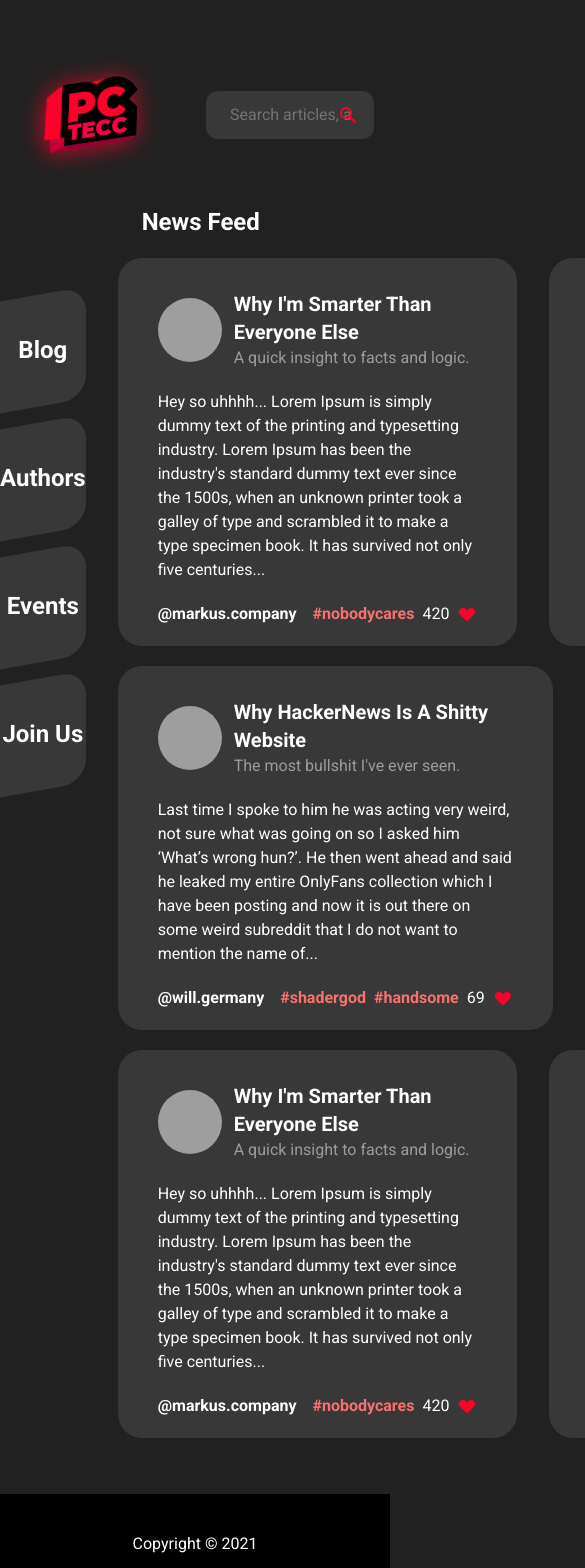
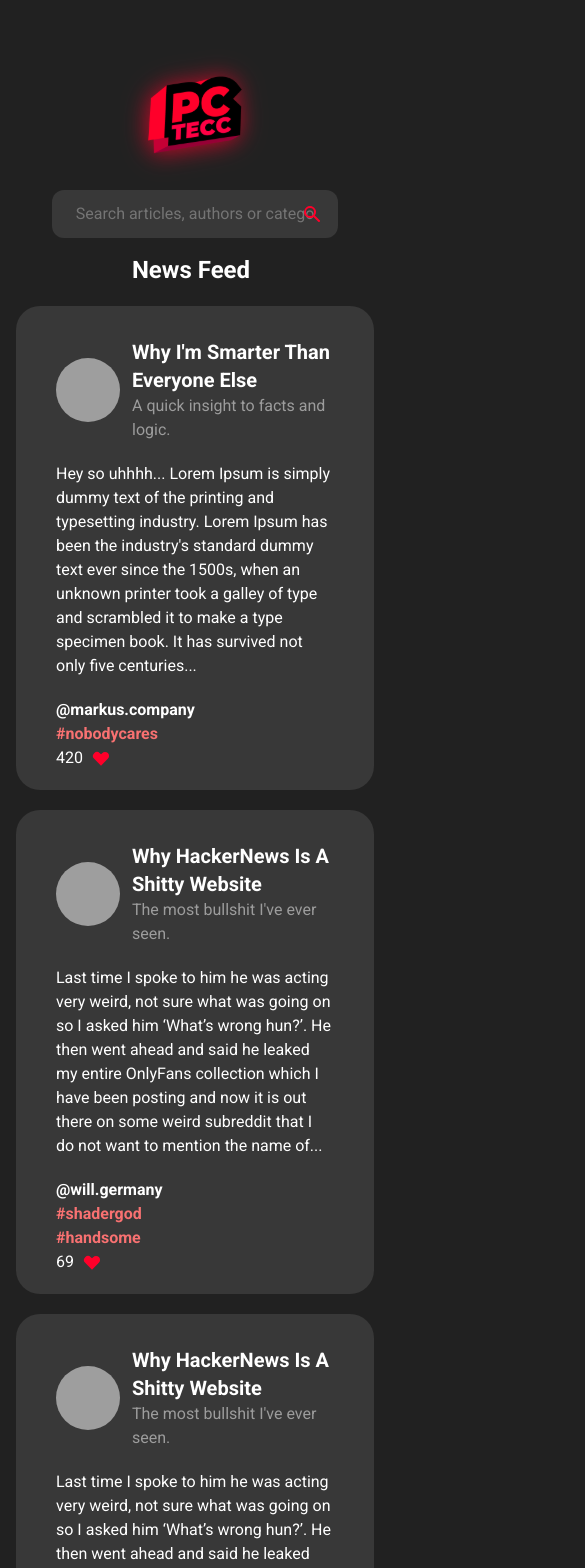
Before and after one commit to willywill/pc-tecc, a React (Create React App) app: page / in a window 390 px wide. Shown: the top 1568 px of the page, 585 px wide, since content can reach past the window. Built offline with nearby package versions, Linux system fonts and the light colour scheme; grey boxes are pictures that could not be loaded.

Commit message:
small screens

```diff
--- a/src/components/ArticlePreview.js
+++ b/src/components/ArticlePreview.js
@@ -3,7 +3,7 @@ import React from 'react';
 import Heart from './Heart';
 
 const ArticlePreview = ({ article }) => (
-  <div className="bg-white bg-opacity-10 rounded-3xl py-5 px-10 mt-5 mx-4">
+  <div className="bg-white w-full md:w-auto bg-opacity-10 rounded-3xl py-5 px-10 mt-5 mx-4">
     <div className="flex items-center mt-3">
       <img
         className="inline object-cover w-16 h-16 mr-3 rounded-full"
@@ -24,8 +24,8 @@ const ArticlePreview = ({ article }) => (
         {article.previewText}
       </p>
     </div>
-    <div className="flex justify-between mt-5">
-      <div className="flex">
+    <div className="flex flex-col md:flex-row md:flex-row justify-between mt-5">
+      <div className="flex flex-col">
         <p className="text-white font-bold mr-4">
           @
           {article.author.userName}
--- a/src/components/Footer.js
+++ b/src/components/Footer.js
@@ -1,7 +1,7 @@
 import React from 'react';
 
 const Footer = () => (
-  <div className="flex items-center justify-center bg-black mt-10" style={{ gridArea: 'footer', minHeight: '100px' }}>
+  <div className="flex footer-end self-end items-center justify-center bg-black mt-10" style={{ gridArea: 'footer', minHeight: '100px' }}>
     <p className="text-white text-center">
       Copyright
       {' '}
--- a/src/components/Header.js
+++ b/src/components/Header.js
@@ -2,9 +2,9 @@
 import React from 'react';
 
 const Header = () => (
-  <div className="flex items-center px-4" style={{ gridArea: 'header' }}>
-    <img className="mr-10" width="150" src="/logo.svg" alt="test" />
-    <div className=" bg-white bg-opacity-10 relative text-white px-3 rounded-xl" style={{ width: '80%' }}>
+  <div className="flex flex-col  md:flex-row items-center px-4" style={{ gridArea: 'header' }}>
+    <img className="md:mr-10" width="150" src="/logo.svg" alt="test" />
+    <div className="bg-white bg-opacity-10 relative text-white px-3  rounded-xl" style={{ width: '80%' }}>
       <input className="w-full outline-none bg-white bg-opacity-0 p-3 text-base placeholder-white placeholder-opacity-30 rounded-lg focus:shadow-outline" type="text" placeholder="Search articles, authors or categories" />
       <div className="absolute inset-y-0 right-0 flex items-center px-4 pointer-events-none">
         <svg xmlns="http://www.w3.org/2000/svg" className="h-5 w-5" viewBox="0 0 20 20" fill="#FF002A">
--- a/src/components/NewsFeed.js
+++ b/src/components/NewsFeed.js
@@ -44,18 +44,18 @@ const articles = [
 // Should the user click some link to drill down more into the blog area?
 // If so we probably need more content in general area of the site
 const NewsFeed = () => (
-  <section className="pr-20" style={{ gridArea: 'main' }}>
-    <h2 className="text-white text-left text-2xl font-bold px-10">
+  <section className="pr-8 md:pr-20" style={{ gridArea: 'main' }}>
+    <h2 className="text-white text-center md:text-left text-2xl font-bold px-10 pr-4 md:pr-0">
       News Feed
     </h2>
-    <div className="flex">
+    <div className="flex flex-col md:flex-row">
       <ArticlePreview article={articles[0]} />
       <ArticlePreview article={articles[1]} />
     </div>
-    <div className="flex">
+    <div className="flex flex-col md:flex-row">
       <ArticlePreview article={articles[1]} />
     </div>
-    <div className="flex">
+    <div className="flex flex-col md:flex-row">
       <ArticlePreview article={articles[0]} />
       <ArticlePreview article={articles[1]} />
     </div>
--- a/src/components/Sidebar.js
+++ b/src/components/Sidebar.js
@@ -10,7 +10,7 @@ const sidebarLinks = [
 
 // TODO: Make this a fixed sidebar on bigger displays
 const Sidebar = () => (
-  <div className="flex flex-col mt-20" style={{ gridArea: 'sidebar', transform: 'skewY(-10deg)', maxWidth: '500px' }}>
+  <div className="flex flex-col mt-20 invisible md:visible" style={{ gridArea: 'sidebar', transform: 'skewY(-10deg)', maxWidth: '500px' }}>
     {sidebarLinks.map((link) => (
       <div className="py-10 my-2 bg-white rounded-r-3xl bg-opacity-10 hover:bg-opacity-20 transition-all cursor-pointer">
         <p className="text-white text-center font-bold text-2xl" style={{ transform: 'skewY(10deg)' }}>
--- a/src/components/css/layout.css
+++ b/src/components/css/layout.css
@@ -9,3 +9,21 @@
     "sidebar main main main"
     "footer footer footer footer";
 }
+
+@media screen and (max-width: 600px) {
+  .layout-grid {
+    height: 200%;
+    display: grid;
+    column-gap: 1em;
+    row-gap: 1em;
+    grid-template-columns: 100vw;
+    grid-template-areas:
+      "header"
+      "main"
+      "footer";
+    overflow-x: hidden;
+  }
+  .footer-end{
+
+  }
+}
```
